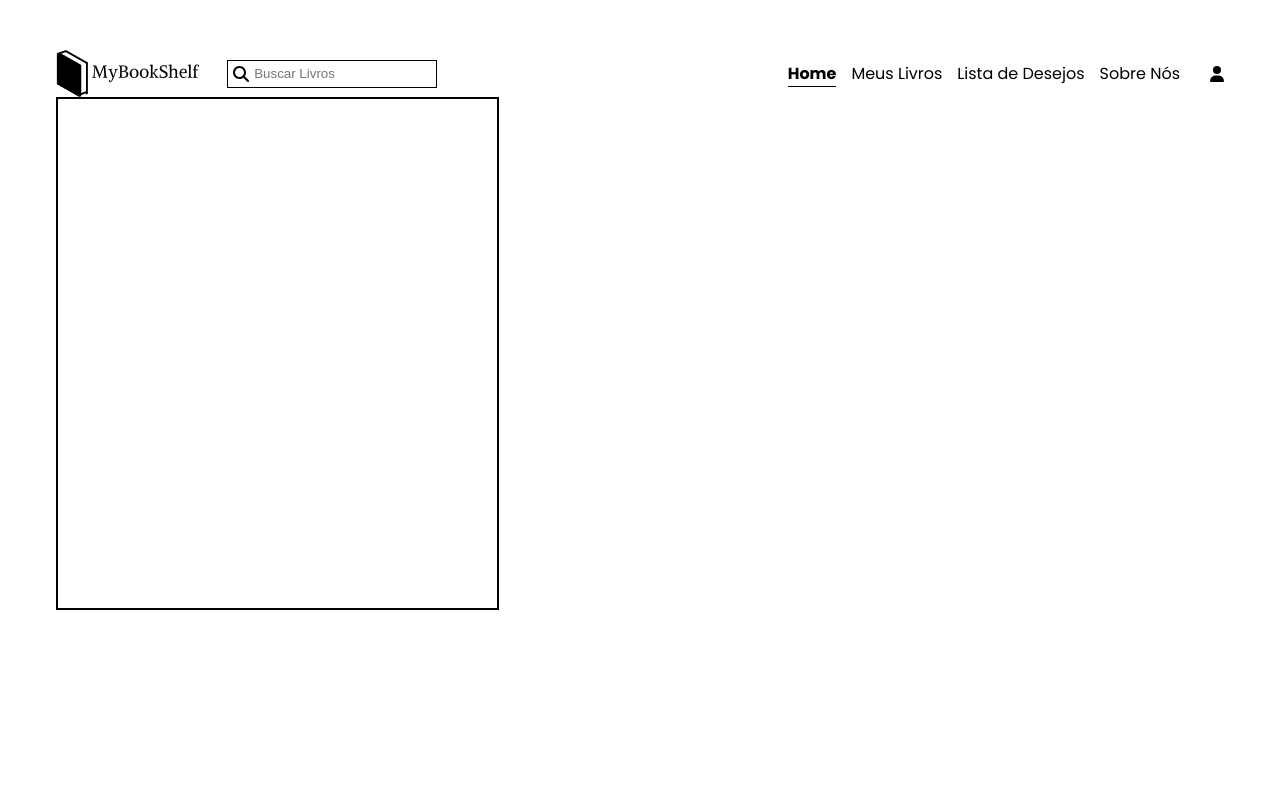
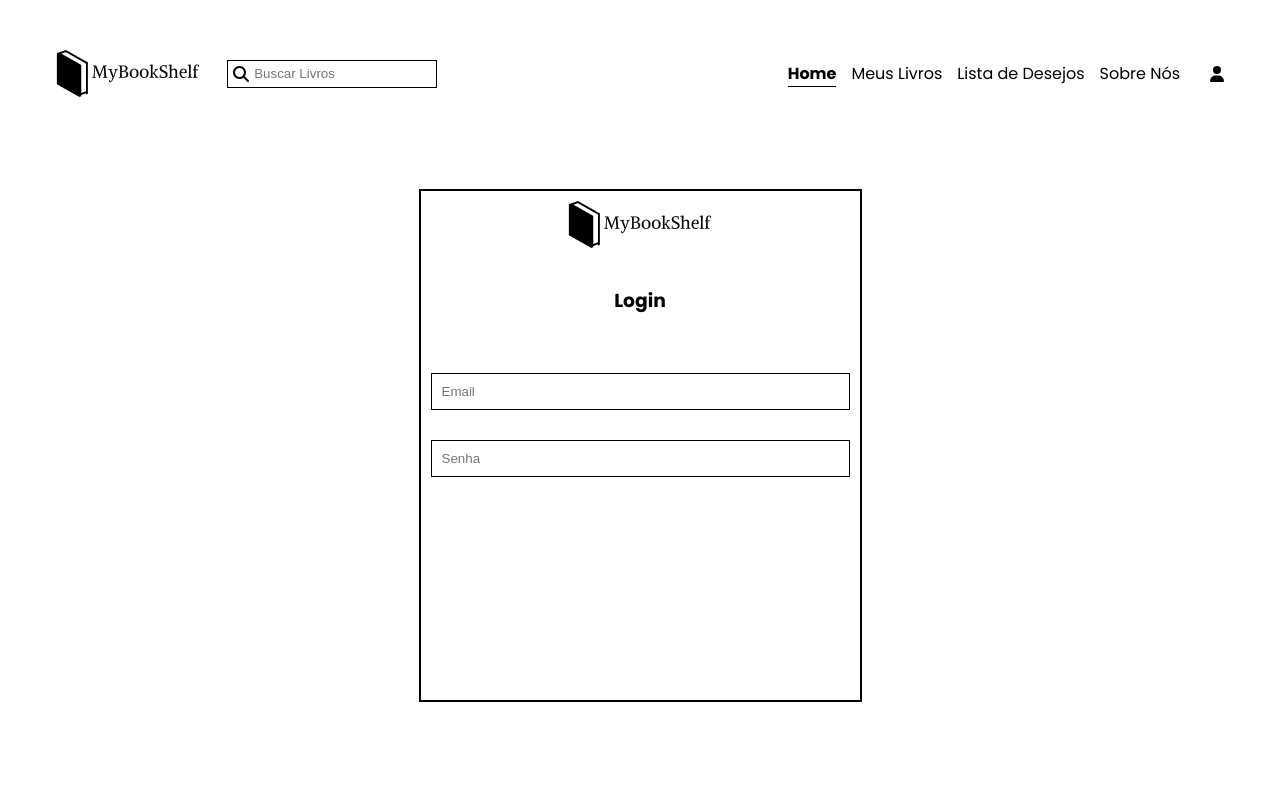
Before and after one commit to Erne1984/MyBookShelf, a React (Vite) app: page /login in a window 1280 px wide. Shown: the top 800 px of the page. Built offline with nearby package versions, Linux system fonts and the light colour scheme.

Commit message:
feat: working on login form

```diff
--- a/src/components/LoginForm/LoginForm.css
+++ b/src/components/LoginForm/LoginForm.css
@@ -1,8 +1,33 @@
-
-
 .login-form {
     border: 2px solid #000000;
     box-sizing: border-box;
+    padding: 10px;
     width: 443px;
     height: 513px;
+    display: flex;
+    flex-direction: column;
 }
+
+.form-logo-box {
+    margin: 0 auto;
+}
+
+.login-form h3{
+    padding-top: 31px;
+    padding-bottom: 58px;
+    margin: 0 auto;
+}
+
+.form-inputs-box{
+    display: flex;
+    flex-direction: column;
+    gap: 30px;
+}
+
+.login-inputs {
+    width: 100%;
+    padding: 10px;
+    background: #FFFFFF;
+    border: 1px solid #000000;
+
+}
--- a/src/components/LoginForm/LoginForm.tsx
+++ b/src/components/LoginForm/LoginForm.tsx
@@ -1,13 +1,39 @@
 import './LoginForm.css';
+
+import Logo from '/assets/mybookshelf-logo.png?url';
 
 export default function LoginForm() {
 
     return (
 
 
-            <form className="login-form">
+        <form className="login-form">
 
-            </form>
+            <div className='form-logo-box'>
+                <img className='form-logo' src={Logo} alt="Logo do MyBookShelf" />
+            </div>
+
+            <h3>Login</h3>
+
+            <div className='form-inputs-box'>
+
+                <input
+                    type='text'
+                    className='login-inputs'
+                    placeholder='Email'
+                >
+                </input>
+
+                <input
+                    type='password'
+                    className='login-inputs'
+                    placeholder='Senha'
+                >
+                </input>
+
+            </div>
+
+        </form>
 
     )
 }
--- a/src/pages/LoginPage/LoginPage.css
+++ b/src/pages/LoginPage/LoginPage.css
@@ -1,3 +1,6 @@
 .login-form-container{
-    height: 100vh;
+    height: 87vh;
+    display: flex;
+    justify-content: center;
+    align-items: center;
 }
--- a/src/pages/LoginPage/LoginPage.tsx
+++ b/src/pages/LoginPage/LoginPage.tsx
@@ -8,7 +8,7 @@ export default function LoginPage() {
     return (
         <div className="login-form-container">
 
-        <LoginForm/>
+            <LoginForm />
 
         </div>
     )
```
